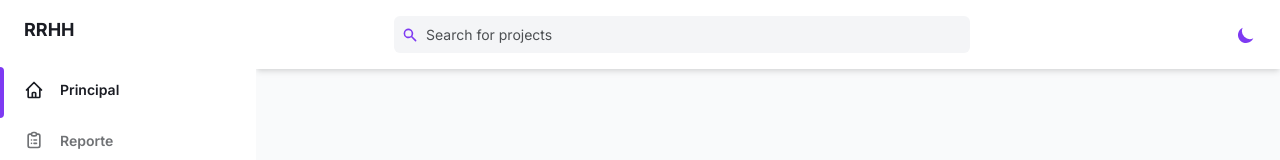
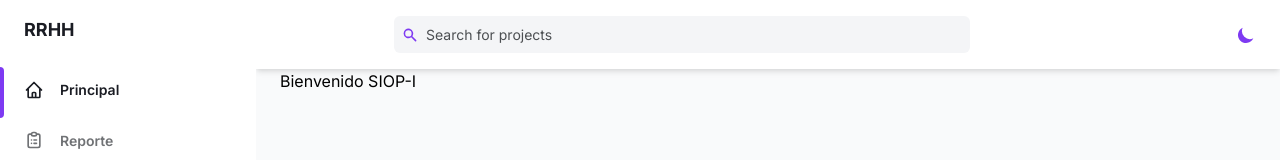
Before and after one commit to 20042001/devops-demo, a plain HTML site: page index.html in a window 1280 px wide. Shown: the top 160 px of the page. Drawn offline with nearby package versions, Linux system fonts and the light colour scheme.

Commit message:
mi tercer commit

```diff
--- a/index.html
+++ b/index.html
@@ -394,6 +394,7 @@
         <main class="h-full overflow-y-auto">
           <div class="container px-6 mx-auto grid">
              <!--INICIO DE INTERFAZ-->
+			 <h1>Bienvenido SIOP-I</h1>
           </div>
         </main>
       </div>
```
